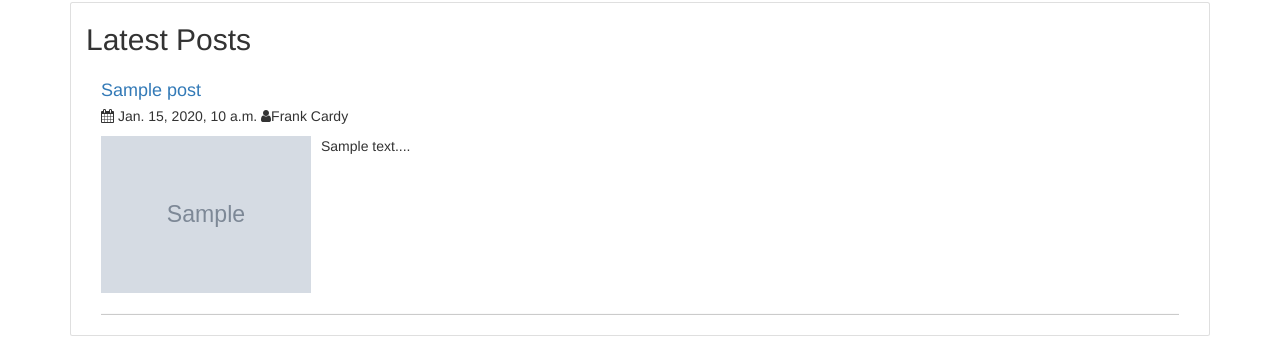
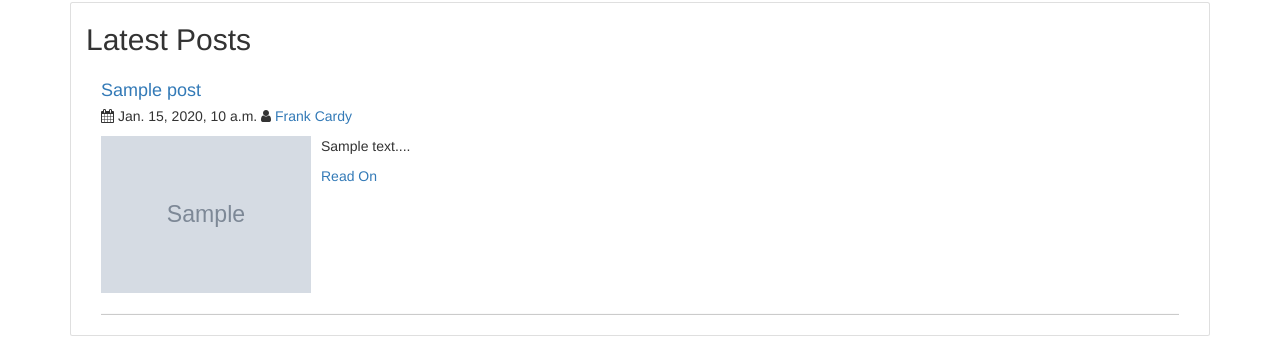
Before and after one commit to frankcardy/FrankCardy.com, a Django app: template blog/templates/blog/post_list_test.html in a window 1280 px wide. Shown: the part 203-543 px from the top of the page. Run offline with Django 3.2, Linux system fonts and the light colour scheme; the template is opened without the code that fills it: most values are stand-ins (such as "Sample title", 1, 10 or a date in 2020); grey boxes marked "Sample" are stand-in pictures; some libraries are stand-ins or nearby versions.

Commit message:
fixed issue with the layout of posts

```diff
--- a/blog/templates/blog/post_list_test.html
+++ b/blog/templates/blog/post_list_test.html
@@ -206,7 +206,7 @@
     <h4 class="media-heading"><a href="{% url 'post-detail' post.pk %}">{{ post.title}}</a></h4>
     <p>
       <span class="smalldetails"><i class="fa fa-calendar" aria-hidden="true"></i> {{ post.created_date }}</span>
-      <span class="smalldetails"><i class="fa fa-user" aria-hidden="true"></i>Frank Cardy</span>
+      <span class="smalldetails"><i class="fa fa-user" aria-hidden="true"></i> <a href=>Frank Cardy</a></span>
     </p>
 
         <div class="media-left">
@@ -215,7 +215,7 @@
 
     <div class="media-body">
       <p>{{ post.text| safe | linebreaksbr | slice:":150:" }}...</p>
-
+      <p class="readon"><a href="{% url 'post-detail' post.pk %}">Read On</a></p>
     </div>
 
     <hr>
```
